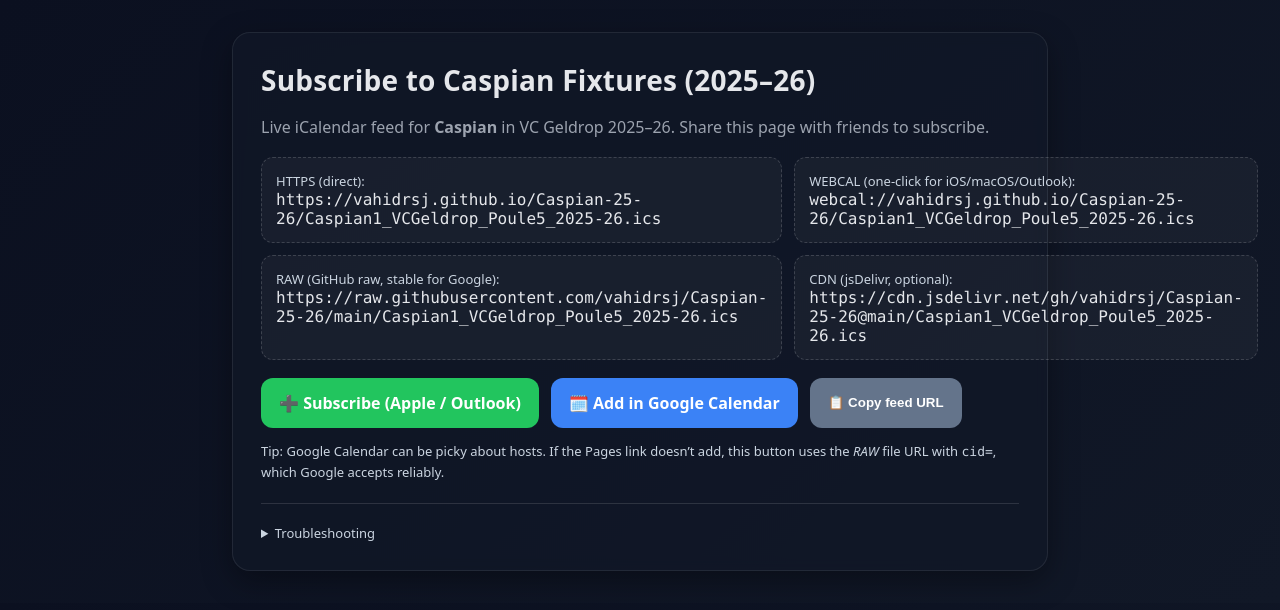
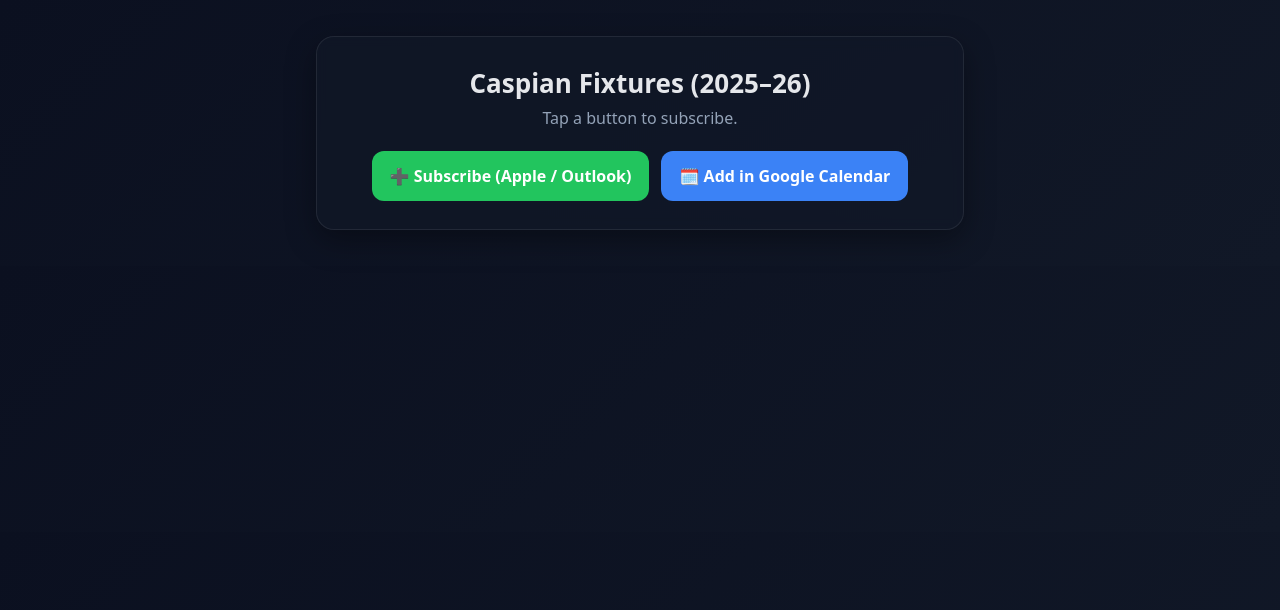
Before and after one commit to vahidrsj/Caspian-25-26, a plain HTML site: page index.html in a window 1280 px wide. Drawn offline with Linux system fonts and the light colour scheme.

Commit message:
Update index.html

```diff
--- a/index.html
+++ b/index.html
@@ -5,111 +5,49 @@
 <title>Subscribe to Caspian Fixtures</title>
 <meta name="viewport" content="width=device-width, initial-scale=1">
 <style>
-  :root{--bg:#0f172a;--card:#111827;--text:#e5e7eb;--muted:#9ca3af;--accent:#22c55e;--accent2:#3b82f6;}
-  *{box-sizing:border-box} body{margin:0; font-family:system-ui,-apple-system,Segoe UI,Roboto,Ubuntu,Inter,sans-serif; background:linear-gradient(135deg,#0b1020,#111827);}
-  .wrap{max-width:880px;margin:0 auto;padding:32px}
-  .card{background:rgba(17,24,39,.72); border:1px solid rgba(255,255,255,.08); backdrop-filter:blur(6px); color:var(--text); border-radius:18px; padding:28px; box-shadow:0 10px 30px rgba(0,0,0,.35)}
-  h1{margin:0 0 6px; font-size:28px; letter-spacing:.2px}
-  p{color:var(--muted); line-height:1.6}
-  code, .mono{font-family:ui-monospace,SFMono-Regular,Menlo,Monaco,Consolas,monospace}
-  .row{display:flex; gap:12px; flex-wrap:wrap; margin:20px 0 10px}
-  .btn{appearance:none; cursor:pointer; border:0; border-radius:12px; padding:14px 18px; font-weight:600; color:white; display:inline-flex; align-items:center; gap:10px; text-decoration:none}
+  :root{--bg:#0f172a;--card:#111827;--text:#e5e7eb;--muted:#94a3b8;--accent:#22c55e;--accent2:#3b82f6}
+  *{box-sizing:border-box}
+  body{margin:0; font-family:system-ui,-apple-system,Segoe UI,Roboto,Ubuntu,Inter,sans-serif; background:linear-gradient(135deg,#0b1020,#111827); color:var(--text)}
+  .wrap{max-width:720px;margin:0 auto;padding:36px}
+  .card{background:rgba(17,24,39,.72); border:1px solid rgba(255,255,255,.08); backdrop-filter:blur(6px); border-radius:18px; padding:28px; box-shadow:0 10px 30px rgba(0,0,0,.35); text-align:center}
+  h1{margin:0 0 4px; font-size:26px}
+  p{margin:6px 0 22px; color:var(--muted)}
+  .row{display:flex; gap:12px; flex-wrap:wrap; justify-content:center}
+  .btn{appearance:none; cursor:pointer; border:0; border-radius:12px; padding:14px 18px; font-weight:700; color:white; text-decoration:none; display:inline-flex; align-items:center; gap:10px}
   .btn-sub{background:var(--accent)}
   .btn-gcal{background:var(--accent2)}
-  .btn-copy{background:#64748b}
-  .small{font-size:13px; color:#cbd5e1}
-  .box{background:rgba(255,255,255,.04); border:1px dashed rgba(255,255,255,.16); border-radius:12px; padding:14px}
-  .grid{display:grid; grid-template-columns:1fr; gap:12px}
-  @media (min-width:680px){ .grid{grid-template-columns:1fr 1fr} }
 </style>
 </head>
 <body>
   <div class="wrap">
     <div class="card">
-      <h1>Subscribe to Caspian Fixtures (2025–26)</h1>
-      <p>Live iCalendar feed for <strong>Caspian</strong> in VC Geldrop 2025–26. Share this page with friends to subscribe.</p>
-
-      <div class="grid">
-        <div class="box">
-          <div class="small">HTTPS (direct):</div>
-          <div class="mono" id="httpsPages"></div>
-        </div>
-        <div class="box">
-          <div class="small">WEBCAL (one‑click for iOS/macOS/Outlook):</div>
-          <div class="mono" id="webcalPages"></div>
-        </div>
-        <div class="box">
-          <div class="small">RAW (GitHub raw, stable for Google):</div>
-          <div class="mono" id="httpsRaw"></div>
-        </div>
-        <div class="box">
-          <div class="small">CDN (jsDelivr, optional):</div>
-          <div class="mono" id="httpsCdn"></div>
-        </div>
+      <h1>Caspian Fixtures (2025–26)</h1>
+      <p>Tap a button to subscribe.</p>
+      <div class="row">
+        <!-- Apple / macOS / Outlook: one‑click via webcal -->
+        <a class="btn btn-sub" id="btnWebcal" href="#">➕ Subscribe (Apple / Outlook)</a>
+        <!-- Google Calendar: add dialog with cid=RAW URL -->
+        <a class="btn btn-gcal" id="btnGCal" href="#" target="_blank" rel="noopener">🗓️ Add in Google Calendar</a>
       </div>
-
-      <div class="row" style="margin-top:18px">
-        <a class="btn btn-sub" id="btnWebcal" href="#">
-          ➕ Subscribe (Apple / Outlook)
-        </a>
-        <a class="btn btn-gcal" id="btnGCal" href="#" target="_blank" rel="noopener">
-          🗓️ Add in Google Calendar
-        </a>
-        <button class="btn btn-copy" id="btnCopy">
-          📋 Copy feed URL
-        </button>
-      </div>
-
-      <p class="small">Tip: Google Calendar can be picky about hosts. If the Pages link doesn’t add, this button uses the <em>RAW</em> file URL with <code>cid=</code>, which Google accepts reliably.</p>
-
-      <hr style="border:0;border-top:1px solid rgba(255,255,255,.12); margin:20px 0">
-      <details>
-        <summary class="small">Troubleshooting</summary>
-        <ul class="small">
-          <li>Open the URL in an incognito tab. It must show plain text starting with <code>BEGIN:VCALENDAR</code>.</li>
-          <li>Keep the repo <strong>public</strong>. File name here: <code>Caspian1_VCGeldrop_Poule5_2025-26.ics</code>.</li>
-          <li>When you update the file, keep the same path to auto‑update all subscribers.</li>
-        </ul>
-      </details>
     </div>
   </div>
 
 <script>
-  // ==== CONFIG (your actual repo/paths) ====
-  const USERNAME = "vahidrsj";
-  const REPO = "Caspian-25-26";
-  const FILE = "Caspian1_VCGeldrop_Poule5_2025-26.ics"; // exact filename
-  const PAGES_PATH = `/${REPO}/${FILE}`; // served by GitHub Pages
+  // === CONFIG ===
+  const USERNAME = "vahidrsj";                  // GitHub username
+  const REPO = "Caspian-25-26";                 // repo name
+  const FILE = "Caspian1_VCGeldrop_Poule5_2025-26.ics"; // exact .ics filename
 
-  // Pages (good for webcal on Apple/Outlook)
-  const httpsPages = `https://${USERNAME}.github.io${PAGES_PATH}`;
-  const webcalPages = `webcal://${USERNAME}.github.io${PAGES_PATH}`;
+  // Webcal (best for Apple/macOS/Outlook)
+  const pagesPath = `/${REPO}/${FILE}`;
+  const webcalUrl = `webcal://${USERNAME}.github.io${pagesPath}`;
 
-  // RAW (best for Google Calendar add-by-URL)
-  const httpsRaw = `https://raw.githubusercontent.com/${USERNAME}/${REPO}/main/${FILE}`;
+  // Google Calendar prefers RAW (plain text)
+  const rawUrl = `https://raw.githubusercontent.com/${USERNAME}/${REPO}/main/${FILE}`;
+  const gcalUrl = `https://calendar.google.com/calendar/u/0/r?cid=${encodeURIComponent(rawUrl)}`;
 
-  // jsDelivr CDN (optional alternate)
-  const httpsCdn = `https://cdn.jsdelivr.net/gh/${USERNAME}/${REPO}@main/${FILE}`;
-
-  // Fill text blocks
-  document.getElementById('httpsPages').textContent = httpsPages;
-  document.getElementById('webcalPages').textContent = webcalPages;
-  document.getElementById('httpsRaw').textContent = httpsRaw;
-  document.getElementById('httpsCdn').textContent = httpsCdn;
-
-  // Wire buttons
-  document.getElementById('btnWebcal').href = webcalPages; // Apple/Outlook one‑click
-  const gcalAddUrl = "https://calendar.google.com/calendar/u/0/r?cid=" + encodeURIComponent(httpsRaw);
-  document.getElementById('btnGCal').href = gcalAddUrl;
-
-  document.getElementById('btnCopy').addEventListener('click', async () => {
-    try {
-      await navigator.clipboard.writeText(httpsPages);
-      alert("Feed URL copied to clipboard:\n" + httpsPages + "\n\nUse webcal for Apple/Outlook, RAW for Google.");
-    } catch (e) {
-      prompt("Copy the feed URL manually:", httpsPages);
-    }
-  });
+  document.getElementById('btnWebcal').href = webcalUrl;
+  document.getElementById('btnGCal').href = gcalUrl;
 </script>
 </body>
 </html>
```
